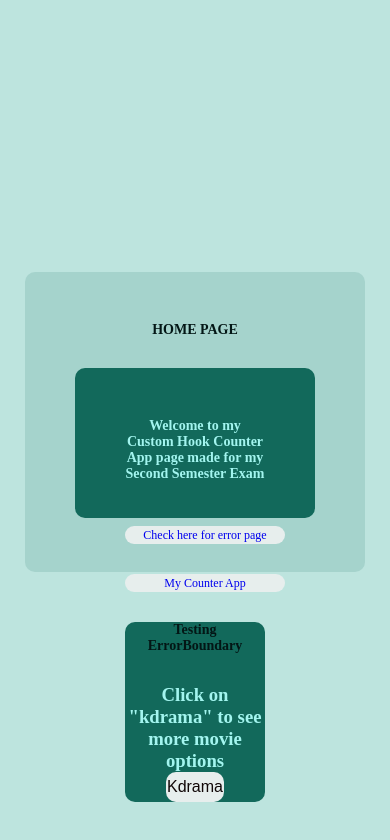
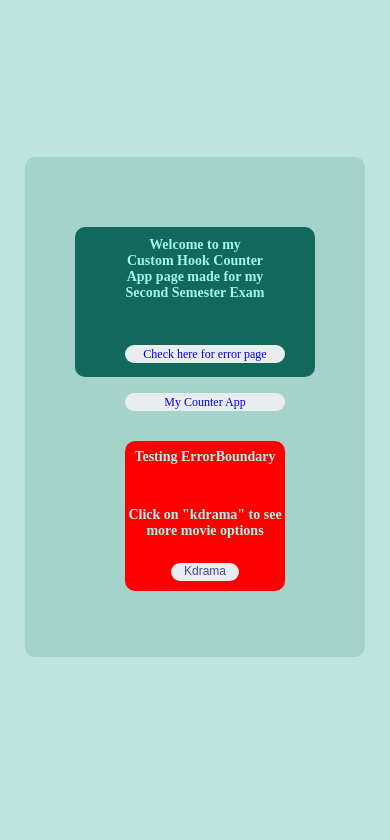
Before and after one commit to Rachel-Cellulose/Altschool_second_semester_exam, a React (Create React App) app: page / in a window 390 px wide. Shown: the top 840 px of the page. Built offline with nearby package versions, Linux system fonts and the light colour scheme.

Commit message:
reduce the height of wrapper

```diff
--- a/src/App.js
+++ b/src/App.js
@@ -9,7 +9,6 @@ import ErrorBoundaryTest from "./ErrorBoundaryTest";
 function Home() {
   return (
     <section className="home-container">
-      <h1> HOME PAGE </h1>
 
       <div className="info-box">
         <h2>
@@ -106,7 +105,7 @@ const CounterApp = () => {
 
         <div className="mid-container">
           <div className="value-container">
-            <label htmlFor="countInput">alue:</label>
+            <label htmlFor="countInput">Value:</label>
             <input
               type="number"
               id="countInput"
--- a/src/index.css
+++ b/src/index.css
@@ -27,24 +27,10 @@ body {
   box-shadow: 0 0 10px rgba(0, 0, 0, 0.5);
 }
 
-.container {
-  background: rgb(3, 185, 185);
-  font-size: 20px;
-  display: flex;
-  flex-direction: column;
-  align-items: left;
-  justify-content: center;
-  border-radius: 0.5rem;
-  padding: 16px;
-  width: 250px;
-  margin-bottom: 1.5rem;
-  box-shadow: 0 0 20px rgba(0, 0, 0, 0.5);
-  cursor: pointer;
-}
 
 .increment-container {
   background: rgb(3, 185, 185);
-  font-size: 20px;
+  font-size: 18px;
   display: flex;
   flex-direction: column;
   align-items: left;
@@ -52,14 +38,14 @@ body {
   border-radius: 0.5rem;
   padding: 26px;
   width: 250px;
-  height: 90px;
+  height: 50px;
   margin-bottom: 1.5rem;
   box-shadow: 0 0 20px rgba(0, 0, 0, 0.5);
 }
 
 .decrement-container {
   background: rgb(3, 185, 185);
-  font-size: 20px;
+  font-size: 18px;
   display: flex;
   flex-direction: column;
   align-items: left;
@@ -67,13 +53,13 @@ body {
   border-radius: 0.5rem;
   padding: 26px;
   width: 250px;
-  height: 90px;
+  height: 50px;
   margin-bottom: 1.5rem;
 }
 
 .reset-container {
   background: rgb(3, 185, 185);
-  font-size: 20px;
+  font-size: 18px;
   display: flex;
   flex-direction: column;
   align-items: left;
@@ -82,12 +68,12 @@ body {
   padding: 26px;
   margin-bottom: 1.5rem;
   width: 250px;
-  height: 90px;
+  height: 50px;
 }
 
 .value-container {
   background: rgb(3, 185, 185);
-  font-size: 20px;
+  font-size: 18px;
   display: flex;
   align-items: center;
   justify-content: left;
@@ -95,7 +81,7 @@ body {
   padding: 26px;
   margin-bottom: 1.5rem;
   width: 250px;
-  height: 90px;
+  height: 50px;
 }
 
 label {
@@ -127,10 +113,10 @@ input {
   border-radius: 0.5rem;
   padding: 10px;
   padding-bottom: 20px;
-  font-size: 2rem;
+  font-size: 18px;
   text-align: right;
   width: 250px;
-  height: 110px;
+  height: 70px;
   margin-top: 1rem;
   margin-bottom: 2.5rem;
   color: rgb(3, 185, 185);
@@ -140,7 +126,7 @@ input {
 .placeholder {
   color: #888;
   font-style: italic;
-  font-size: 26px;
+  font-size: 18px;
   margin-left: 20px;
 }
 
@@ -270,16 +256,16 @@ input {
 }
 
 .movies button{
-  height: 30px;
+  height: 25px;
   width: 42%;
   justify-content: center;
   align-items: center;
   text-align: center;
   border-style: 6px solid white;
   text-decoration: none;
-  font-size: 16px;
+  font-size: 14px;
   background-color: #e7eeed;
-  color: rgb(17, 7, 7);
+  color: rgb(86, 66, 160);
   border: none;
   border-radius: 10px;
   cursor: pointer;
@@ -293,15 +279,20 @@ input {
   background-color: #12695b;
   border-radius: 10px;
   color: #a3f5ef;
+  height: 120px;
+}
+.all-movies h3{
+  font-size: 14px;
+  padding-bottom: 14px;
+  padding-top: 12px;
 }
 
 
 /* Styles for smaller screens (e.g., mobile devices) */
 @media (max-width: 768px) {
   .wrapper  {
-    width: 70%;
+    width: 50%;
     height: 400px;
-
 
   }
   .placeholder {
@@ -317,7 +308,7 @@ input {
   .display {
     font-size: 1rem;
     width: 200px;
-    height: 100px;
+    height: 800px;
   }
   .layer1 {
     width: 400px;
@@ -354,16 +345,21 @@ input {
 
   .home-container {
     width: 340px;
-    height: 300px;
+    height: 500px;
     color: #12695b;
+        margin-bottom: 30px;
+
   }
   .home-container h1 {
     font-size: 14px;
     margin-bottom: 30px;
   }
+
+
   .info-box {
     width: 240px;
     height: 150px;
+    padding-top: 10px;
   }
   .info-box h2 {
     font-size: 14px;
@@ -382,12 +378,32 @@ input {
     font-size: 14px;
     width: 60%;
   }
+  .all-movies{
+    background-color: red;
+    width: 160px;
+    height: 150px;
+    justify-content: center;
+    margin: 0 auto;
+  }
+  .all-movies h1{
+color: #a3f5ef;
+padding-top: 8px;
+  }
+  .all-movies h3{
+font-size: 14px;
+  }
+  .all-movies button{
+    font-size: 12px;
+    padding-bottom: 3px;
+    margin-top: 10px;
+    height: 18px;
+  }
 }
 
 /* Original styles for larger screens (e.g., desktop) */
 .wrapper {
-  width: 340px;
-  height: 690px;
+  width: 320px;
+  height: 500px;
 }
 
 .increment-container,
```
